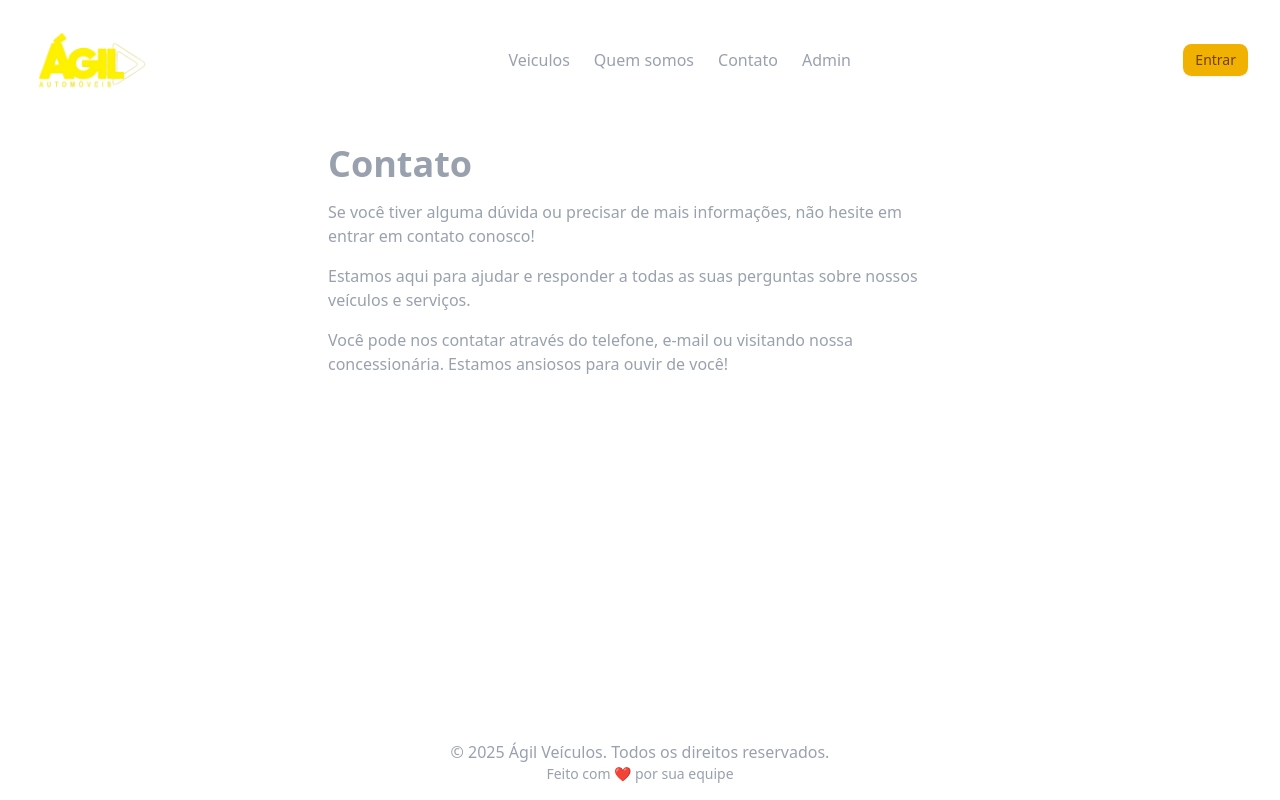
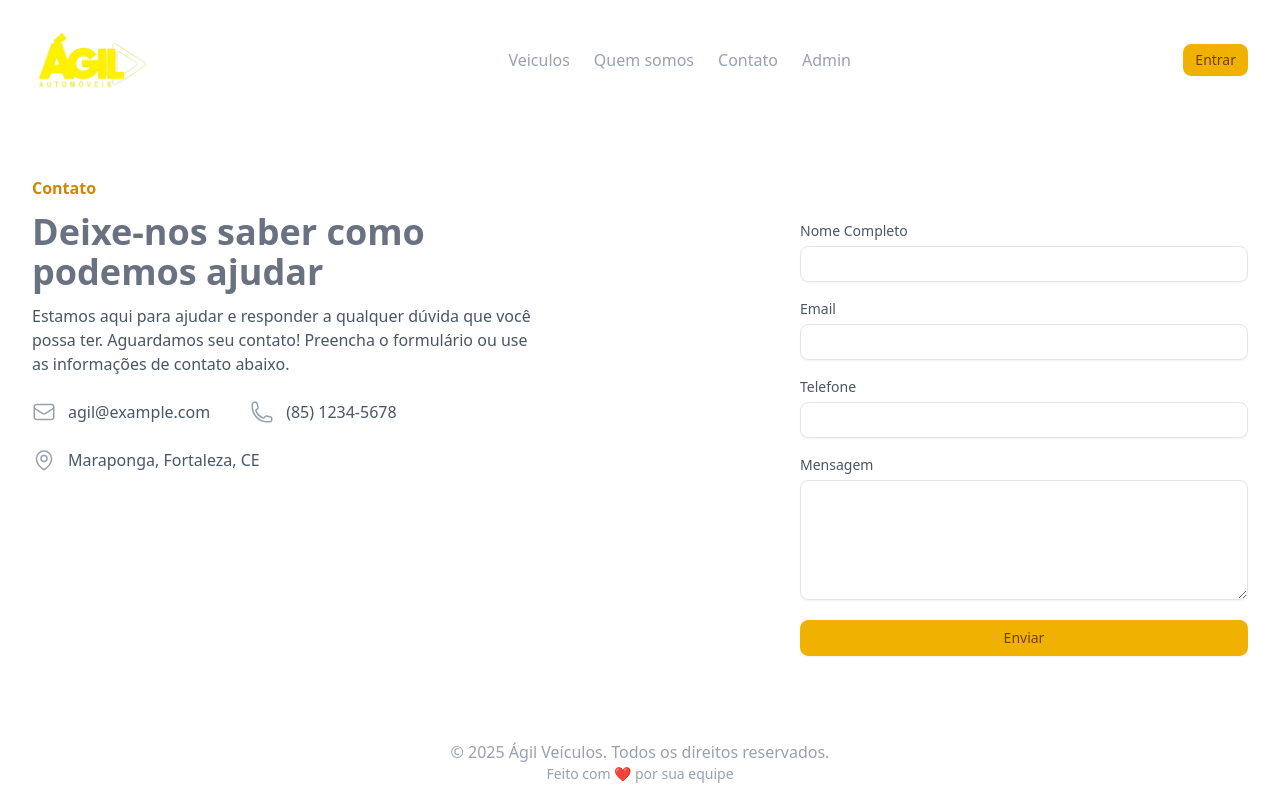
Before and after one commit to luannpl/agil-app, a Next.js app: page /contato in a window 1280 px wide. Built offline with nearby package versions, Linux system fonts and the light colour scheme.

Commit message:
feat: finalizando ui da página de contato

```diff
--- a/src/app/(client)/contato/page.tsx
+++ b/src/app/(client)/contato/page.tsx
@@ -1,18 +1,132 @@
-export default function Contato(){
-    return (
-        <div className="flex justify-center items-center">
-        <div className="max-w-2xl p-6 text-gray-400">
-            <h1 className="text-4xl font-bold mb-4">Contato</h1>
-            <p className="mb-4">
-            Se você tiver alguma dúvida ou precisar de mais informações, não hesite em entrar em contato conosco!
-            </p>
-            <p className="mb-4">
-            Estamos aqui para ajudar e responder a todas as suas perguntas sobre nossos veículos e serviços.
+"use client";
+
+import { Button } from "@/components/ui/button";
+import { Input } from "@/components/ui/input";
+import { Label } from "@/components/ui/label";
+import { Textarea } from "@/components/ui/textarea";
+
+export default function Contato() {
+  const contactMethods = [
+    {
+      icon: (
+        <svg
+          xmlns="http://www.w3.org/2000/svg"
+          fill="none"
+          viewBox="0 0 24 24"
+          strokeWidth={1.5}
+          stroke="currentColor"
+          className="w-6 h-6"
+        >
+          <path
+            strokeLinecap="round"
+            strokeLinejoin="round"
+            d="M21.75 6.75v10.5a2.25 2.25 0 01-2.25 2.25h-15a2.25 2.25 0 01-2.25-2.25V6.75m19.5 0A2.25 2.25 0 0019.5 4.5h-15a2.25 2.25 0 00-2.25 2.25m19.5 0v.243a2.25 2.25 0 01-1.07 1.916l-7.5 4.615a2.25 2.25 0 01-2.36 0L3.32 8.91a2.25 2.25 0 01-1.07-1.916V6.75"
+          />
+        </svg>
+      ),
+      contact: "agil@example.com",
+    },
+    {
+      icon: (
+        <svg
+          xmlns="http://www.w3.org/2000/svg"
+          fill="none"
+          viewBox="0 0 24 24"
+          strokeWidth={1.5}
+          stroke="currentColor"
+          className="w-6 h-6"
+        >
+          <path
+            strokeLinecap="round"
+            strokeLinejoin="round"
+            d="M2.25 6.75c0 8.284 6.716 15 15 15h2.25a2.25 2.25 0 002.25-2.25v-1.372c0-.516-.351-.966-.852-1.091l-4.423-1.106c-.44-.11-.902.055-1.173.417l-.97 1.293c-.282.376-.769.542-1.21.38a12.035 12.035 0 01-7.143-7.143c-.162-.441.004-.928.38-1.21l1.293-.97c.363-.271.527-.734.417-1.173L6.963 3.102a1.125 1.125 0 00-1.091-.852H4.5A2.25 2.25 0 002.25 4.5v2.25z"
+          />
+        </svg>
+      ),
+      contact: "(85) 1234-5678",
+    },
+    {
+      icon: (
+        <svg
+          xmlns="http://www.w3.org/2000/svg"
+          fill="none"
+          viewBox="0 0 24 24"
+          strokeWidth={1.5}
+          stroke="currentColor"
+          className="w-6 h-6"
+        >
+          <path
+            strokeLinecap="round"
+            strokeLinejoin="round"
+            d="M15 10.5a3 3 0 11-6 0 3 3 0 016 0z"
+          />
+          <path
+            strokeLinecap="round"
+            strokeLinejoin="round"
+            d="M19.5 10.5c0 7.142-7.5 11.25-7.5 11.25S4.5 17.642 4.5 10.5a7.5 7.5 0 1115 0z"
+          />
+        </svg>
+      ),
+      contact: "Maraponga, Fortaleza, CE",
+    },
+  ];
+  return (
+    <main className="py-14">
+      <div className="max-w-screen-xl mx-auto px-4 text-gray-600 md:px-8">
+        <div className="max-w-lg mx-auto gap-12 justify-between lg:flex lg:max-w-none">
+          <div className="max-w-lg space-y-3">
+            <h3 className="text-yellow-600 font-semibold">Contato</h3>
+            <p className="text-gray-500 text-3xl font-semibold sm:text-4xl">
+              Deixe-nos saber como podemos ajudar
             </p>
             <p>
-            Você pode nos contatar através do telefone, e-mail ou visitando nossa concessionária. Estamos ansiosos para ouvir de você!
+              Estamos aqui para ajudar e responder a qualquer dúvida que você
+              possa ter. Aguardamos seu contato! Preencha o formulário ou use as
+              informações de contato abaixo.
             </p>
+            <div>
+              <ul className="mt-6 flex flex-wrap gap-x-10 gap-y-6 items-center">
+                {contactMethods.map((item, idx) => (
+                  <li key={idx} className="flex items-center gap-x-3">
+                    <div className="flex-none text-gray-400">{item.icon}</div>
+                    <p>{item.contact}</p>
+                  </li>
+                ))}
+              </ul>
+            </div>
+          </div>
+          <div className="flex-1 mt-12 sm:max-w-lg lg:max-w-md">
+            <form onSubmit={(e) => e.preventDefault()} className="space-y-5">
+              <div className="flex flex-col gap-2">
+                <Label className="font-medium">Nome Completo</Label>
+                <Input
+                  type="text"
+                  className="focus-visible:ring-yellow-500 focus-visible:border-yellow-500"
+                  required
+                />
+              </div>
+              <div className="flex flex-col gap-2">
+                <Label className="font-medium">Email</Label>
+                <Input type="email" required />
+              </div>
+              <div className="flex flex-col gap-2">
+                <Label className="font-medium">Telefone</Label>
+                <Input type="text" required />
+              </div>
+              <div className="flex flex-col gap-2">
+                <Label className="font-medium">Mensagem</Label>
+                <Textarea
+                  className="focus-visible:ring-yellow-500 focus-visible:border-yellow-500 min-h-[120px]"
+                  required
+                ></Textarea>
+              </div>
+              <Button type="submit" variant="auth" className="w-full">
+                Enviar
+              </Button>
+            </form>
+          </div>
         </div>
-        </div>
-    );
+      </div>
+    </main>
+  );
 }
--- /dev/null
+++ b/src/components/client/footer/footer.tsx
@@ -0,0 +1,13 @@
+export default function Footer() {
+  return (
+    <>
+      <footer className="text-gray-400 py-4 text-center">
+        <p>
+          &copy; {new Date().getFullYear()} Ágil Veículos. Todos os direitos
+          reservados.
+        </p>
+        <p className="text-sm">Feito com ❤️ por sua equipe</p>
+      </footer>
+    </>
+  );
+}
--- a/src/components/client/layout/layout-content.tsx
+++ b/src/components/client/layout/layout-content.tsx
@@ -2,20 +2,16 @@
 
 import { ReactNode } from "react";
 import Header from "../header/header";
-
+import Footer from "../footer/footer";
 
 export default function LayoutContent({ children }: { children: ReactNode }) {
-
   return (
     <div className="flex justify-between flex-col min-h-screen text-white">
-        <div>
-    <Header/>
-    {children}
-    </div>
-    <footer className="text-gray-400 py-4 text-center">
-      <p>&copy; {new Date().getFullYear()} Ágil Veículos. Todos os direitos reservados.</p>
-        <p className="text-sm">Feito com ❤️ por sua equipe</p>
-    </footer>
+      <div>
+        <Header />
+        {children}
+      </div>
+      <Footer />
     </div>
   );
 }
--- a/src/components/ui/input.tsx
+++ b/src/components/ui/input.tsx
@@ -1,6 +1,6 @@
-import * as React from "react"
+import * as React from "react";
 
-import { cn } from "@/lib/utils"
+import { cn } from "@/lib/utils";
 
 function Input({ className, type, ...props }: React.ComponentProps<"input">) {
   return (
@@ -9,13 +9,13 @@ function Input({ className, type, ...props }: React.ComponentProps<"input">) {
       data-slot="input"
       className={cn(
         "file:text-foreground placeholder:text-muted-foreground selection:bg-primary selection:text-primary-foreground dark:bg-input/30 border-input flex h-9 w-full min-w-0 rounded-md border bg-transparent px-3 py-1 text-base shadow-xs transition-[color,box-shadow] outline-none file:inline-flex file:h-7 file:border-0 file:bg-transparent file:text-sm file:font-medium disabled:pointer-events-none disabled:cursor-not-allowed disabled:opacity-50 md:text-sm",
-        "focus-visible:border-ring focus-visible:ring-ring/50 focus-visible:ring-[3px]",
+        "focus-visible:ring-yellow-500 focus-visible:border-yellow-500 focus-visible:ring-[3px]",
         "aria-invalid:ring-destructive/20 dark:aria-invalid:ring-destructive/40 aria-invalid:border-destructive",
         className
       )}
       {...props}
     />
-  )
+  );
 }
 
-export { Input }
+export { Input };
--- /dev/null
+++ b/src/components/ui/textarea.tsx
@@ -0,0 +1,18 @@
+import * as React from "react"
+
+import { cn } from "@/lib/utils"
+
+function Textarea({ className, ...props }: React.ComponentProps<"textarea">) {
+  return (
+    <textarea
+      data-slot="textarea"
+      className={cn(
+        "border-input placeholder:text-muted-foreground focus-visible:border-ring focus-visible:ring-ring/50 aria-invalid:ring-destructive/20 dark:aria-invalid:ring-destructive/40 aria-invalid:border-destructive dark:bg-input/30 flex field-sizing-content min-h-16 w-full rounded-md border bg-transparent px-3 py-2 text-base shadow-xs transition-[color,box-shadow] outline-none focus-visible:ring-[3px] disabled:cursor-not-allowed disabled:opacity-50 md:text-sm",
+        className
+      )}
+      {...props}
+    />
+  )
+}
+
+export { Textarea }
```
